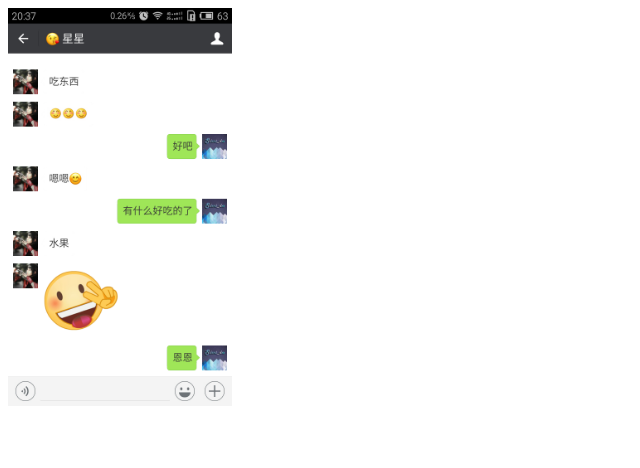
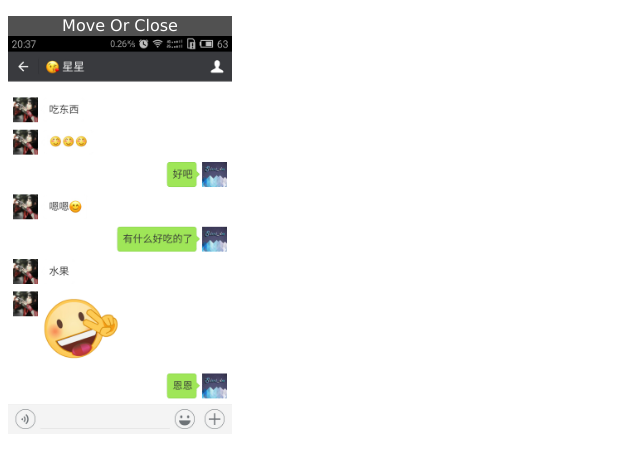
Before and after one commit to XYHF/WechatBG, an Electron app: page app/index.html in a window 1280 px wide. Shown: the whole page, without its empty margins (0-640 px from the left). Drawn offline with Linux system fonts and the light colour scheme.

Commit message:
Add move and close, support mouse scrolling zoom

```diff
--- a/app/index.html
+++ b/app/index.html
@@ -4,6 +4,16 @@
 <meta charset="utf-8" />
 <title>微信背景图片查看小工具</title>
 <style>
+.divcss4 {
+	height:20px;
+	width:224px;
+	background-color:#515151;
+}
+.divcss4 p{
+	text-align:center;
+	color:#FFF;
+	font-family:verdana;
+}
 .divcss5 img{
 	width:224px;
 	_width:expression(this.width > 224 ? "224px" : this.width);
@@ -44,7 +54,10 @@ window.onload = function() {
 }
 </script>
 </head>
-<body style="-webkit-app-region: drag">
+<body>
+	<div class="divcss4" style="-webkit-app-region: drag">
+		<p> Move Or Close </p>
+	</div>
 	<div class="divcss5">
 	<img id="squirrel" src="wechat_show.png" alt="Big Boat">
 	</div>
--- a/app/main.js
+++ b/app/main.js
@@ -5,9 +5,7 @@ const BrowserWindow = electron.BrowserWindow
 let mainWindow
 
 function createWindow () {
-  //mainWindow = new BrowserWindow({width: 800, height: 600})
-  mainWindow = new BrowserWindow({ transparent: true, frame: false })
-  //mainWindow = new BrowserWindow({frame: false, fullscreen: true})
+  mainWindow = new BrowserWindow({ transparent: true, frame: false, fullscreen: true})
 
   mainWindow.on('close', function () { win = null })
 
```
